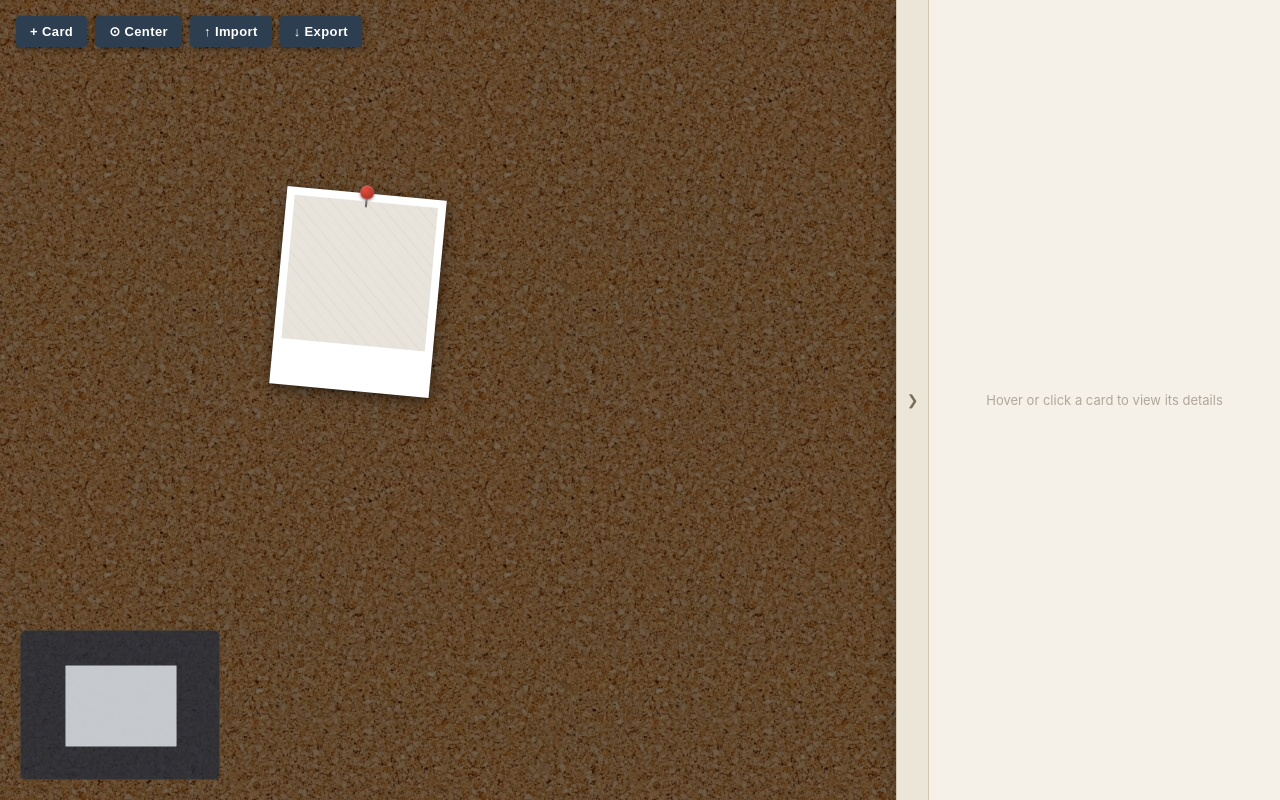
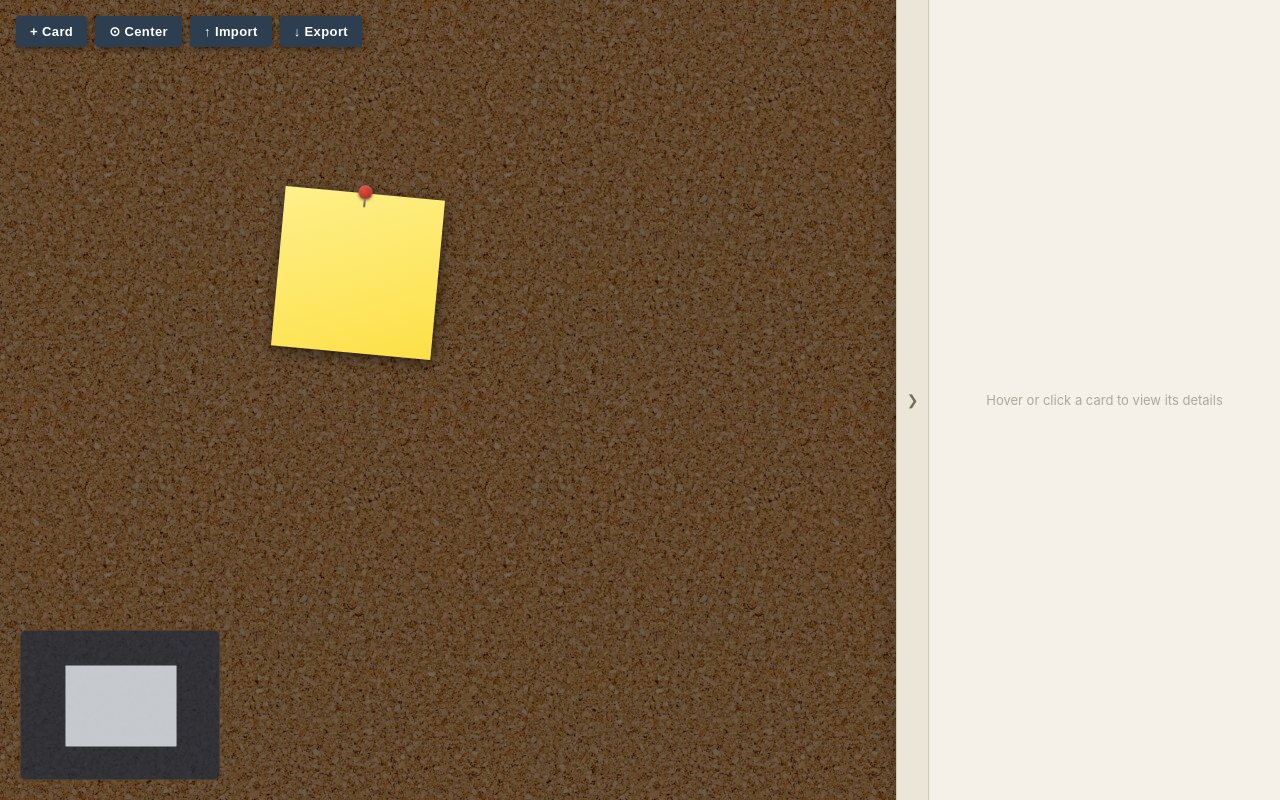
Before and after one commit to fsantand/corkboard, a Vue app: page / in a window 1280 px wide. Both pictures are taken after a click on the button "+ Card". Built offline with nearby package versions, Linux system fonts and the light colour scheme.

Commit message:
feat: change items without photo to post it

```diff
--- a/src/components/BoardItem.vue
+++ b/src/components/BoardItem.vue
@@ -112,13 +112,17 @@ function onPointerLeave() {
       <div class="pin-needle" />
     </div>
 
-    <!-- Polaroid view -->
-    <div class="polaroid">
+    <!-- Polaroid view (with photo) -->
+    <div v-if="item.photoSrc" class="polaroid">
       <div class="polaroid-photo">
-        <img v-if="item.photoSrc" :src="item.photoSrc" draggable="false" />
-        <div v-else class="polaroid-blank" />
+        <img :src="item.photoSrc" draggable="false" />
       </div>
       <span class="polaroid-caption">{{ item.title }}</span>
+    </div>
+
+    <!-- Post-it note (no photo) -->
+    <div v-else class="postit">
+      <span class="postit-text">{{ item.title }}</span>
     </div>
 
     <!-- Delete button -->
@@ -222,17 +226,32 @@ function onPointerLeave() {
   user-select: none;
 }
 
-.polaroid-blank {
-  width: 100%;
-  height: 100%;
-  background: #e8e4dc;
-  background-image: repeating-linear-gradient(
-    45deg,
-    transparent,
-    transparent 8px,
-    rgba(0, 0, 0, 0.03) 8px,
-    rgba(0, 0, 0, 0.03) 9px
-  );
+/* Post-it note */
+.postit {
+  background: linear-gradient(160deg, #fef08a 0%, #fde047 100%);
+  width: 160px;
+  height: 160px;
+  display: flex;
+  align-items: center;
+  justify-content: center;
+  padding: 16px;
+  box-sizing: border-box;
+  box-shadow:
+    0 1px 3px rgba(0, 0, 0, 0.2),
+    0 4px 12px rgba(0, 0, 0, 0.15);
+}
+
+.postit-text {
+  font-family: 'Permanent Marker', cursive;
+  font-size: 15px;
+  color: #333;
+  text-align: center;
+  line-height: 1.4;
+  word-break: break-word;
+  overflow: hidden;
+  display: -webkit-box;
+  -webkit-line-clamp: 5;
+  -webkit-box-orient: vertical;
 }
 
 .polaroid-caption {
```
